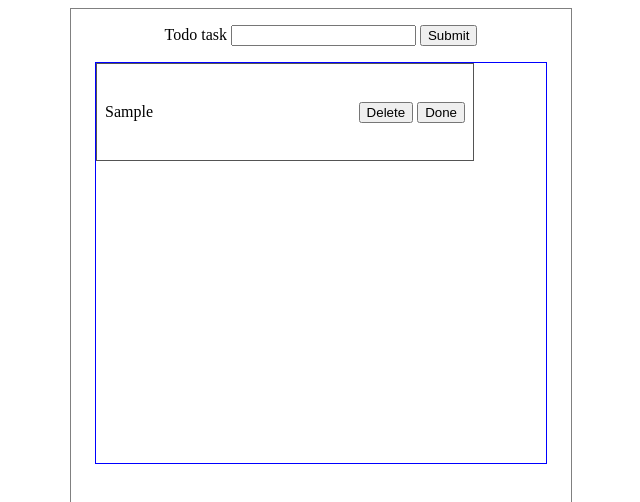
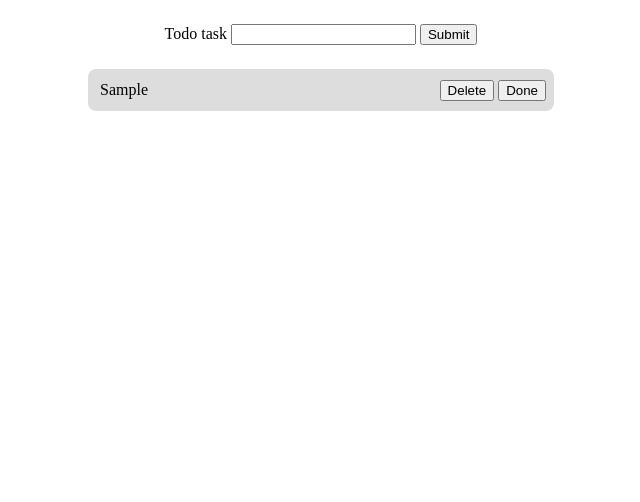
Before and after one commit to dariojularic/todo-js, a website built with Vite: page index.html in a window 1280 px wide. Both pictures are taken after typing "Sample" into the empty fields and a click on the input "Submit". Shown: the top 502 px of the page, without its empty margins (319-959 px from the left). Built offline with nearby package versions, Linux system fonts and the light colour scheme.

Commit message:
Refactor code

```diff
--- a/main.js
+++ b/main.js
@@ -4,17 +4,19 @@ const form = document.querySelector("form")
 const inputText = document.querySelector("#todotext");
 const todoList = document.querySelector(".todo-list");
 const deleteBtn = document.querySelector(".delete-btn");
-const doneBtn = document.querySelector(".is-done");
+
+
+// text mi se previse rasiri
 
 class Todo {
   constructor(text) {
-      this.id = self.crypto.randomUUID();
-      this.text = text;
-      this.done = false;
+    this.id = self.crypto.randomUUID();
+    this.text = text;
+    this.done = false;
   }
 
   toggleIsDone() {
-    this.done ? this.done = false : this.done = true;
+    this.done = !this.done
   }
 
 }
@@ -43,10 +45,10 @@ class TodoManager {
                       <p>${todoTask.text}</p>
                       <div class="buttons">
                         <button class="delete-btn" data-id="${todoTask.id}">Delete</button>
-                        <button class="is-done" data-id="${todoTask.id}">Done</button>
+                        <button class="is-done ${todoTask.done ? "done" : ""}" data-id="${todoTask.id}">Done</button>
                       </div>
                     </div>`;
-      todoList.insertAdjacentHTML("afterbegin", html)
+        todoList.insertAdjacentHTML("afterbegin", html)
     })
   }
 }
--- a/style.css
+++ b/style.css
@@ -7,11 +7,9 @@
 
 
 .todo {
-  border: 1px solid gray;
   height: 500px;
   width: 500px;
   display: flex;
-  /* justify-content: center; */
   align-items: center;
   flex-direction: column;
 }
@@ -21,24 +19,46 @@ form {
 }
 
 .todo-task {
-  height: 80px;
-  width: 80%;
-  border: 1px solid rgb(84, 84, 84);
+  height: fit-content;
+  width: 100%;
   display: flex;
   justify-content: space-between;
   align-items: center;
   padding: 8px;
-
+  background-color: rgb(221, 221, 221);
+  margin-top: 8px;
+  border-radius: 8px;
+  /* overflow: auto; */
+  /* white-space: pre-wrap; */
+  /* flex-wrap: wrap; */
+  word-wrap: break-word;
 }
 
 .todo-list {
-  border: 1px solid blue;
   height: 80%;
   width: 90%;
   margin-top: 16px;
+  display: flex;
+  align-items: center;
+  flex-direction: column;
+
 }
 
 .remove-task {
   width: 80px;
   height: 24px;
 }
+
+p {
+  /* text-wrap: ; */
+  white-space: normal;
+  margin: 4px;
+  width: fit-content;
+  hyphens: auto;
+  word-break: break-word;
+
+}
+
+.done {
+  background-color: green;
+}
```
